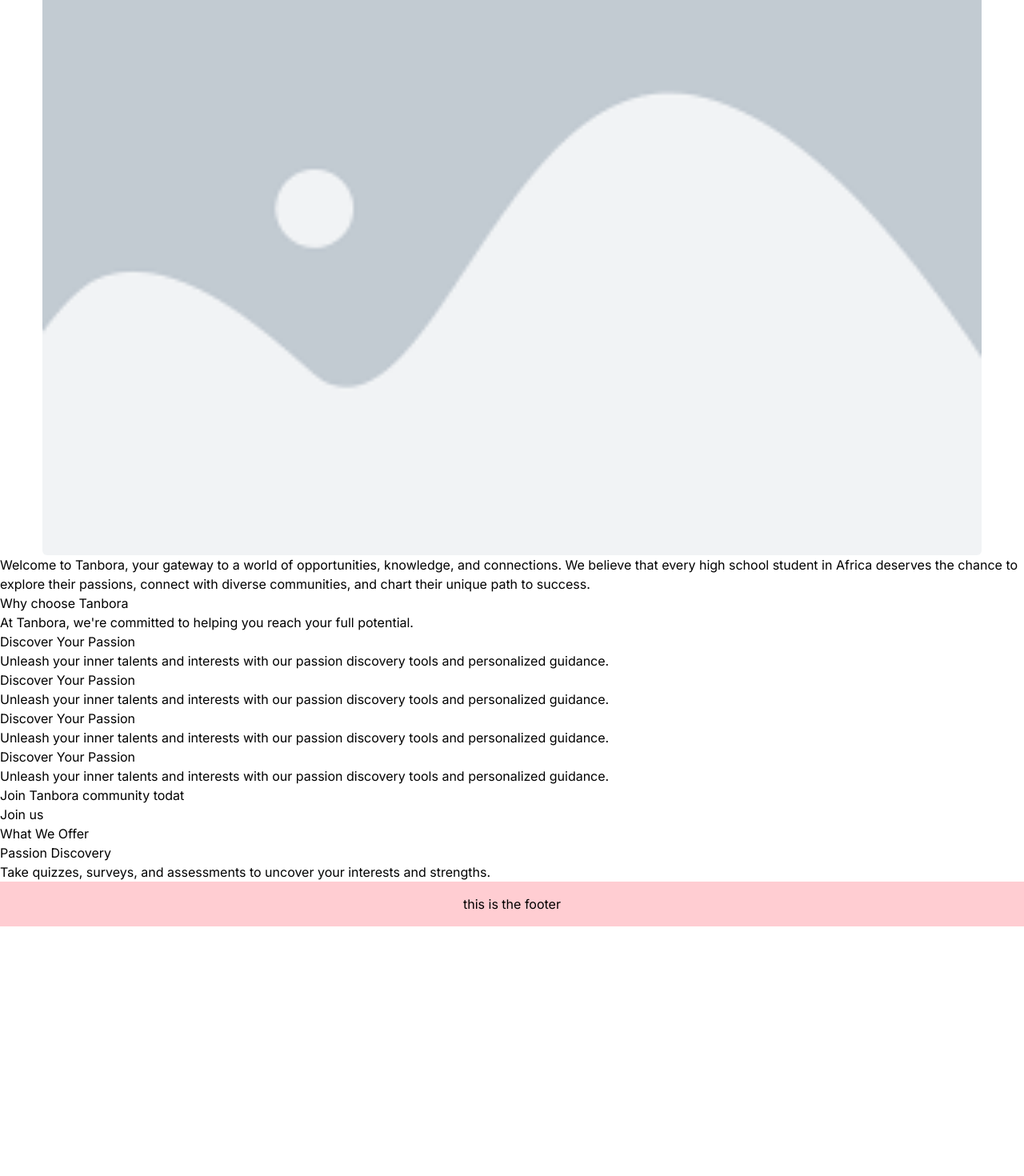
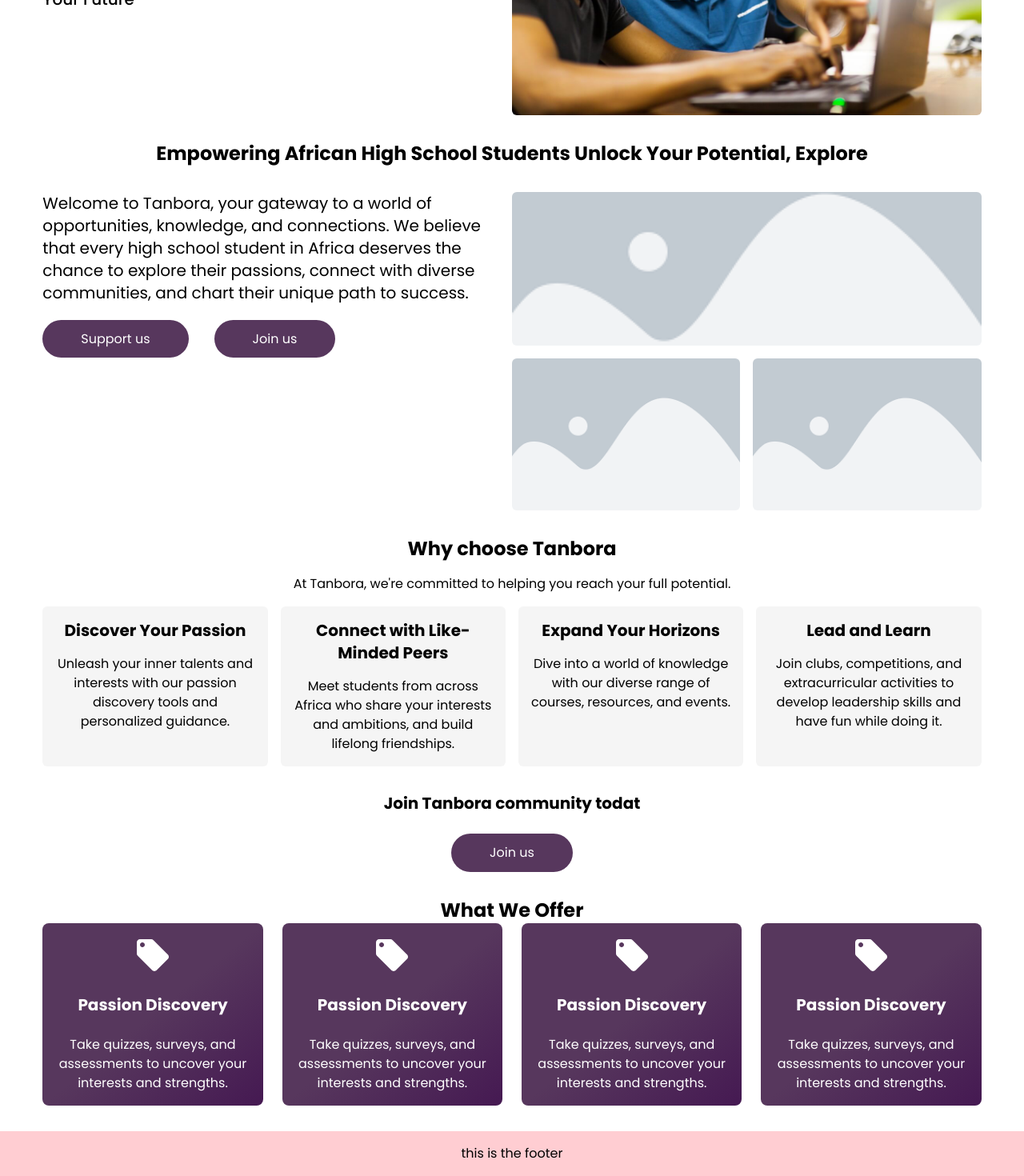
Before and after one commit to solomon-spec/tanbora, a Next.js app in the folder frontend/: page / in a window 1280 px wide. Shown: the part 398-1868 px from the top of the page at 80% size. Before the commit the page ends 1556 px from the top, so only its background shows below. Built offline with nearby package versions, Linux system fonts and the light colour scheme.

Commit message:
feat: home page

```diff
--- a/frontend/src/app/layout.tsx
+++ b/frontend/src/app/layout.tsx
@@ -16,7 +16,7 @@
 }) {
   return (
     <html lang="en">
-      <body className={inter.className}>{children}</body>
+      <body className="font-poppins">{children}</body>
     </html>
   )
 }
--- a/frontend/src/app/page.tsx
+++ b/frontend/src/app/page.tsx
@@ -5,7 +5,7 @@
 import Footer from "@/components/Footer";
 export default function Home() {
   return (
-    <div>
+    <div className="space-y-8">
       <Navbar />
       <Hero />
       <Introduction />
--- a/frontend/src/components/home/Hero.tsx
+++ b/frontend/src/components/home/Hero.tsx
@@ -1,9 +1,10 @@
 import Image from 'next/image'
 import placeHolder from '../../../public/place-holder.png'
+import heroImage from '@/assets/hero-image.jpg'
 export default function Hero(){
     return (
-        <section className="font-poppins mt-10 w-11/12 mx-auto space-y-6">
-            <div className=" text-center md:w-1/2 space-y-6">
+        <section className="font-poppins mt-10 w-11/12 mx-auto space-y-6 grid grid-cols-1 place-items-center md:grid-cols-2">
+            <div className=" text-center md:text-left space-y-6">
                 <h1 className="font-bold text-3xl">
                     Empowering African High School Students
                 </h1>
@@ -11,7 +12,7 @@
             </div>
             <div className='mx-auto w-full'>
                 <Image
-                    src={placeHolder}
+                    src={heroImage}
                     alt = 'hero image'
                     className='rounded-md block mx-auto w-full'
                     />
--- a/frontend/src/components/home/Introduction.tsx
+++ b/frontend/src/components/home/Introduction.tsx
@@ -1,64 +1,144 @@
+import Image from "next/image";
+import placeHolderImage from "../../../public/place-holder.png";
+import Link from "next/link";
+import { MdLocalOffer } from "react-icons/md";
+
 export default function introduction() {
   return (
     <>
-      <section>
-        <p>
+      <section className="w-11/12 mx-auto">
+        <h2 className="font-bold text-2xl text-center">
+          Empowering African High School Students Unlock Your Potential, Explore
+        </h2>
+      </section>
+      <section className="w-11/12 mx-auto grid grid-cols-1 md:grid-cols-2">
+        <div className="">
+          <p className="text-center md:text-left text-xl mb-8">
             Welcome to Tanbora, your gateway to a world of opportunities,
-          knowledge, and connections. We believe that every high school student
-          in Africa deserves the chance to explore their passions, connect with
-          diverse communities, and chart their unique path to success.
+            knowledge, and connections. We believe that every high school
+            student in Africa deserves the chance to explore their passions,
+            connect with diverse communities, and chart their unique path to
+            success.
           </p>
+          <Link
+            className="bg-primary-50 px-12 py-3 rounded-full text-white"
+            href=""
+          >
+            Support us
+          </Link>
+
+          <Link
+            className="bg-primary-50 px-12 py-3 h-12 rounded-full text-white ml-8"
+            href=""
+          >
+            Join us
+          </Link>
+        </div>
+
+        <div className="grid grid-cols-2 gap-4">
+          <Image
+            src={placeHolderImage}
+            alt="hero image"
+            className="rounded-md col-span-2 w-full h-48 object-cover"
+          />
+          <Image
+            src={placeHolderImage}
+            alt="hero image"
+            className="rounded-md w-full"
+          />
+          <Image
+            src={placeHolderImage}
+            alt="hero image"
+            className="rounded-md w-full"
+          />
+        </div>
       </section>
-      <section>
-        <h2>Why choose Tanbora</h2>
-        <p>
+      <section className="w-11/12 mx-auto space-y-4">
+        <h2 className="font-bold text-2xl text-center">Why choose Tanbora</h2>
+        <p className="text-center">
           At Tanbora, we're committed to helping you reach your full potential.
         </p>
 
-        <div>
-          <h3>Discover Your Passion</h3>
-          <p>
-            Unleash your inner talents and interests with our passion discovery
-            tools and personalized guidance.
+        <div className="grid grid-cols-1 md:grid-cols-2 lg:grid-cols-4 gap-4">
+          <div className="bg-gray-100 rounded-md p-4 text-center space-y-4">
+            <h3 className="font-bold text-xl">Discover Your Passion</h3>
+            <p className="mt-auto">
+              Unleash your inner talents and interests with our passion
+              discovery tools and personalized guidance.
             </p>
           </div>
 
-        <div>
-          <h3>Discover Your Passion</h3>
+          <div className="bg-gray-100 rounded-md p-4 text-center space-y-4">
+            <h3 className="font-bold text-xl">
+              Connect with Like-Minded Peers
+            </h3>
             <p>
-            Unleash your inner talents and interests with our passion discovery
-            tools and personalized guidance.
+              Meet students from across Africa who share your interests and
+              ambitions, and build lifelong friendships.
             </p>
           </div>
 
-        <div>
-          <h3>Discover Your Passion</h3>
+          <div className="bg-gray-100 rounded-md p-4 text-center space-y-4">
+            <h3 className="font-bold text-xl">Expand Your Horizons</h3>
             <p>
-            Unleash your inner talents and interests with our passion discovery
-            tools and personalized guidance.
+              Dive into a world of knowledge with our diverse range of courses,
+              resources, and events.
             </p>
           </div>
 
-        <div>
-          <h3>Discover Your Passion</h3>
+          <div className="bg-gray-100 rounded-md p-4 text-center space-y-4">
+            <h3 className="font-bold text-xl">Lead and Learn</h3>
             <p>
-            Unleash your inner talents and interests with our passion discovery
-            tools and personalized guidance.
+              Join clubs, competitions, and extracurricular activities to
+              develop leadership skills and have fun while doing it.
             </p>
           </div>
+        </div>
       </section>
-      <section>
-        <h3>Join Tanbora community todat</h3>
-        <a href="">Join us</a>
+      <section className="w-11/12 mx-auto text-center space-y-4">
+        <h3 className="font-bold text-xl m-2">Join Tanbora community todat</h3>
+        <Link
+          className="bg-primary-50 text-white px-12 py-3 rounded-full inline-block"
+          href=""
+        >
+          Join us
+        </Link>
       </section>
-      <section>
-        <h2>What We Offer</h2>
-        <div>
-          <h3>Passion Discovery</h3>
+      <section className="w-11/12 mx-auto">
+        <h2 className="font-bold text-2xl text-center">What We Offer</h2>
+        <div className="grid md:grid-cols-2 lg:grid-cols-4 gap-6">
+          <div className=" text-white bg-gradient-to-br from-primary-50 via-primary-50 to-primary-300 p-4 rounded-lg text-center space-y-6">
+            <MdLocalOffer className="text-5xl mx-auto" />
+            <h3 className="font-bold text-center text-xl">Passion Discovery</h3>
             <p>
-            Take quizzes, surveys, and assessments to uncover your interests and
-            strengths.
+              Take quizzes, surveys, and assessments to uncover your interests
+              and strengths.
             </p>
+          </div>
+          <div className=" text-white bg-gradient-to-br from-primary-50 via-primary-50 to-primary-300 p-4 rounded-lg text-center space-y-6">
+            <MdLocalOffer className="text-5xl mx-auto" />
+            <h3 className="font-bold text-center text-xl">Passion Discovery</h3>
+            <p>
+              Take quizzes, surveys, and assessments to uncover your interests
+              and strengths.
+            </p>
+          </div>
+          <div className=" text-white bg-gradient-to-br from-primary-50 via-primary-50 to-primary-300 p-4 rounded-lg text-center space-y-6">
+            <MdLocalOffer className="text-5xl mx-auto" />
+            <h3 className="font-bold text-center text-xl">Passion Discovery</h3>
+            <p>
+              Take quizzes, surveys, and assessments to uncover your interests
+              and strengths.
+            </p>
+          </div>
+          <div className=" text-white bg-gradient-to-br from-primary-50 via-primary-50 to-primary-300 p-4 rounded-lg text-center space-y-6">
+            <MdLocalOffer className="text-5xl mx-auto" />
+            <h3 className="font-bold text-center text-xl">Passion Discovery</h3>
+            <p>
+              Take quizzes, surveys, and assessments to uncover your interests
+              and strengths.
+            </p>
+          </div>
         </div>
       </section>
     </>
```
Also changed, not shown: frontend/src/assets/hero-image.jpg (added). Lines whose indentation alone changed are shown as unchanged.
